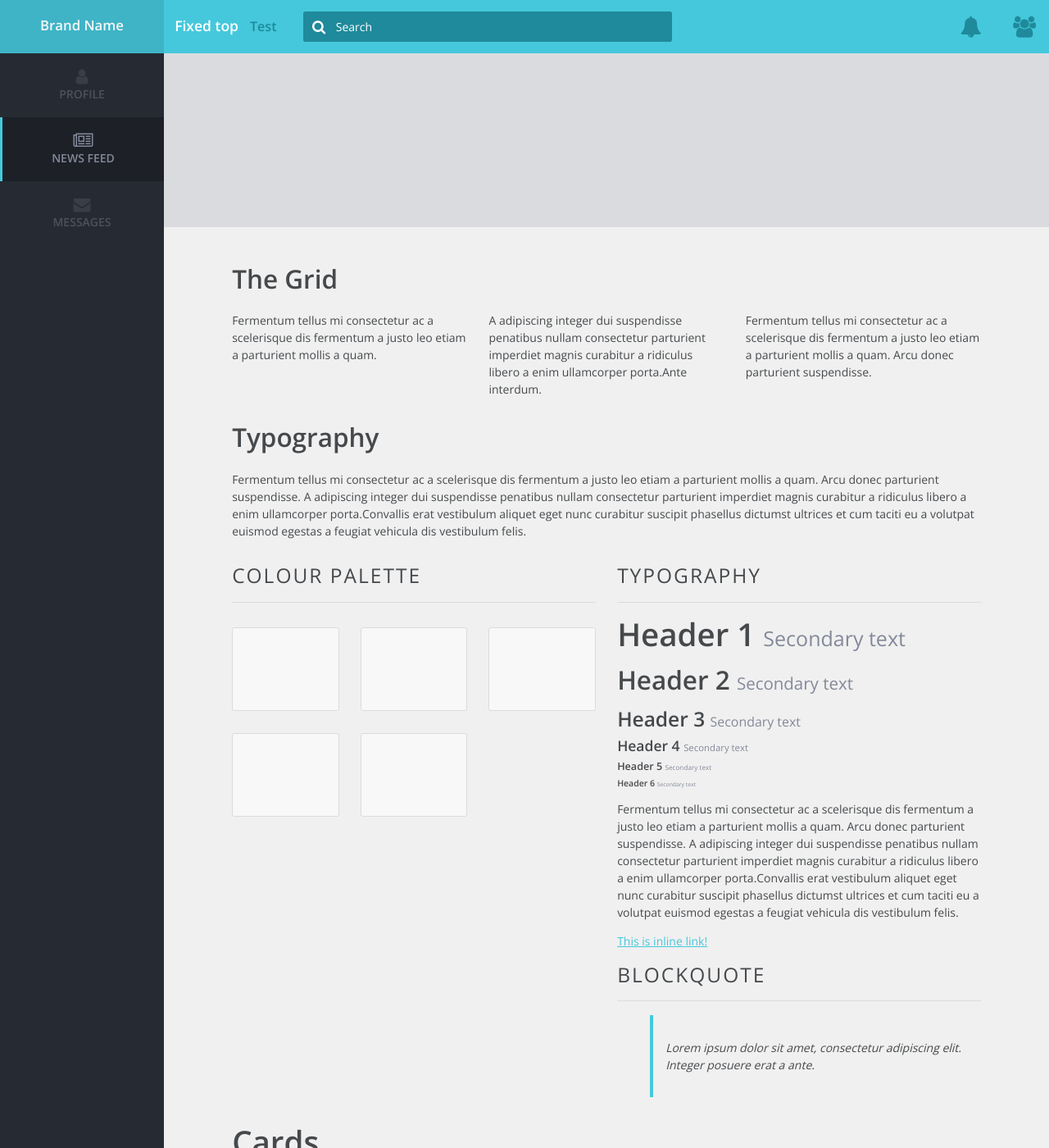
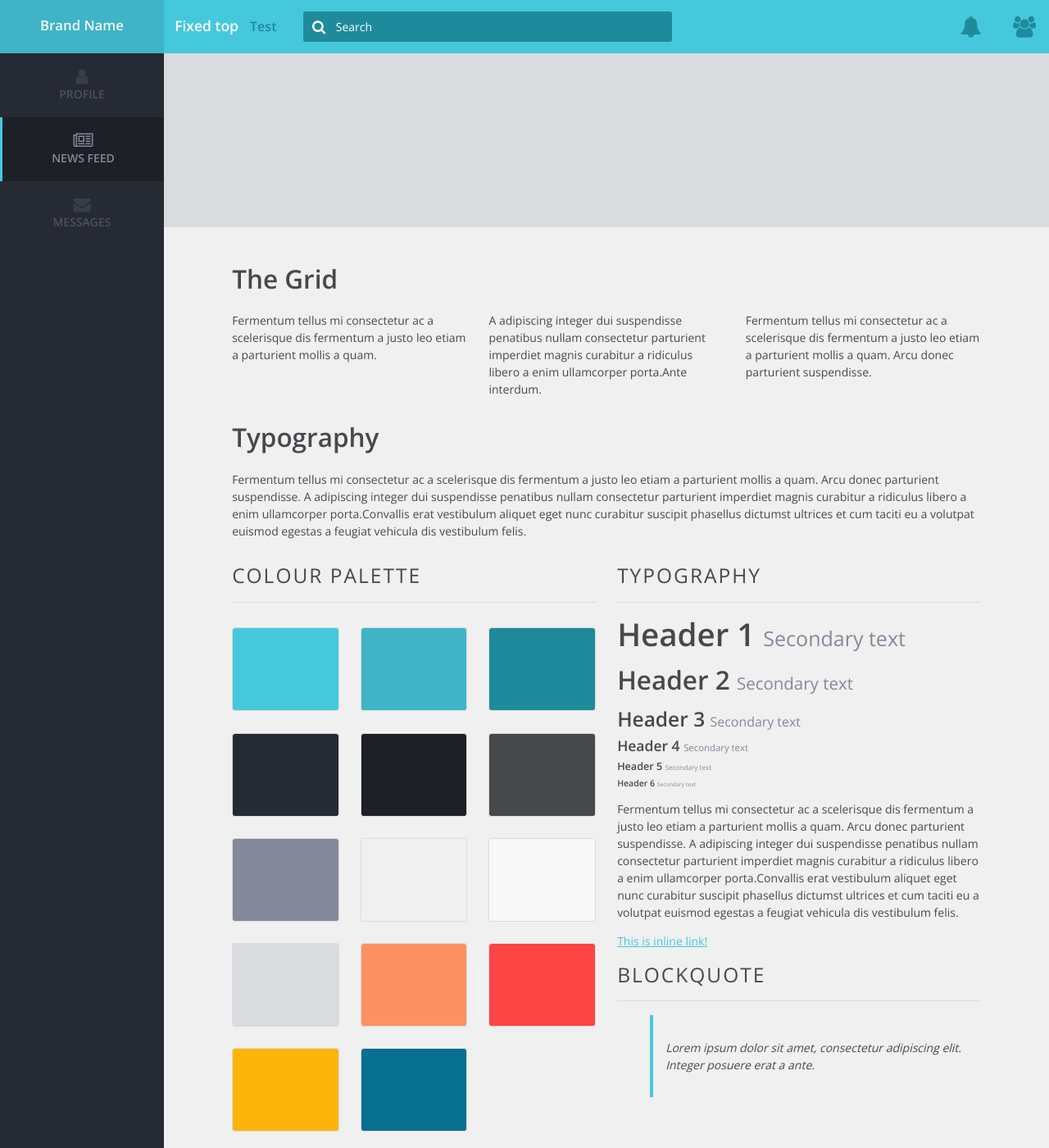
Before and after one commit to LazerCube/web-framework, a Jekyll site: the page built from index.html, in a window 1280 px wide and 1400 px high. Shown: the whole window at 82% size. Built offline with Jekyll 4.4.1, drawn with Linux system fonts in a browser that asks for light colours; nearby versions of some CDN libraries.

Commit message:
Website now show the colour palette again.
Added id for frameworks colour palette.

```diff
--- a/css/framework.css
+++ b/css/framework.css
@@ -1300,13 +1300,55 @@ pre {
     width: 100%;
     height: 100%; }
 
+.palette {
+  height: 100px;
+  border-radius: 0.2rem; }
+
+#one {
+  background-color: #45c8dc; }
+
+#two {
+  background-color: #3eb4c6; }
+
+#three {
+  background-color: #1f8a9b; }
+
+#four {
+  background-color: #262a33; }
+
+#five {
+  background-color: #1d2027; }
+
+#six {
+  background-color: #46494C; }
+
+#seven {
+  background-color: #838999; }
+
+#eight {
+  background-color: #f0f0f0; }
+
+#nine {
+  background-color: #f8f8f8; }
+
+#ten {
+  background-color: #dadbdf; }
+
+#orange {
+  background-color: #fd9162; }
+
+#red {
+  background-color: #fC4545; }
+
+#yellow {
+  background-color: #fCB40B; }
+
+#blue {
+  background-color: #076F8F; }
+
 .horizontalGradient_1 {
   background: #45c8dc;
   /* fallback for old browsers */
   /* Chrome 10-25, Safari 5.1-6 */
   background: linear-gradient(to left, #45c8dc, #45c8dc);
   /* W3C, IE 10+/ Edge, Firefox 16+, Chrome 26+, Opera 12+, Safari 7+ */ }
-
-.palette {
-  height: 100px;
-  border-radius: 0.2rem; }
--- a/index.html
+++ b/index.html
@@ -61,31 +61,85 @@ layout: default
             <div class="row">
                 <div class="col-lg-4 col-sm-6">
                     <div class="card">
-                        <div class="palette card-image william">
+                        <div class="palette" id="one">
                         </div>
                     </div>
                 </div>
                 <div class="col-lg-4 col-sm-6">
                     <div class="card">
-                        <div class="palette card-image san-juan">
+                        <div class="palette" id="two">
                         </div>
                     </div>
                 </div>
                 <div class="col-lg-4 col-sm-6">
                     <div class="card">
-                        <div class="palette card-image white">
+                        <div class="palette" id="three">
                         </div>
                     </div>
                 </div>
                 <div class="col-lg-4 col-sm-6">
                     <div class="card">
-                        <div class="palette card-image alto">
+                        <div class="palette" id="four">
                         </div>
                     </div>
                 </div>
                 <div class="col-lg-4 col-sm-6">
                     <div class="card">
-                        <div class="palette card-image tuatara">
+                        <div class="palette" id="five">
+                        </div>
+                    </div>
+                </div>
+                <div class="col-lg-4 col-sm-6">
+                    <div class="card">
+                        <div class="palette" id="six">
+                        </div>
+                    </div>
+                </div>
+                <div class="col-lg-4 col-sm-6">
+                    <div class="card">
+                        <div class="palette" id="seven">
+                        </div>
+                    </div>
+                </div>
+                <div class="col-lg-4 col-sm-6">
+                    <div class="card">
+                        <div class="palette" id="eight">
+                        </div>
+                    </div>
+                </div>
+                <div class="col-lg-4 col-sm-6">
+                    <div class="card">
+                        <div class="palette" id="nine">
+                        </div>
+                    </div>
+                </div>
+                <div class="col-lg-4 col-sm-6">
+                    <div class="card">
+                        <div class="palette" id="ten">
+                        </div>
+                    </div>
+                </div>
+                <div class="col-lg-4 col-sm-6">
+                    <div class="card">
+                        <div class="palette" id="orange">
+                        </div>
+                    </div>
+                </div>
+                <div class="col-lg-4 col-sm-6">
+                    <div class="card">
+                        <div class="palette" id="red">
+                        </div>
+                    </div>
+                </div>
+                <div class="col-lg-4 col-sm-6">
+                    <div class="card">
+                        <div class="palette" id="yellow">
+                        </div>
+                    </div>
+                </div>
+                <div class="col-lg-4 col-sm-6">
+                    <div class="card">
+                        <div class="palette" id="blue">
                         </div>
                     </div>
                 </div>
```
Also changed, not shown: _scss/utilities/_backgrounds.scss (+60 -4 lines).
